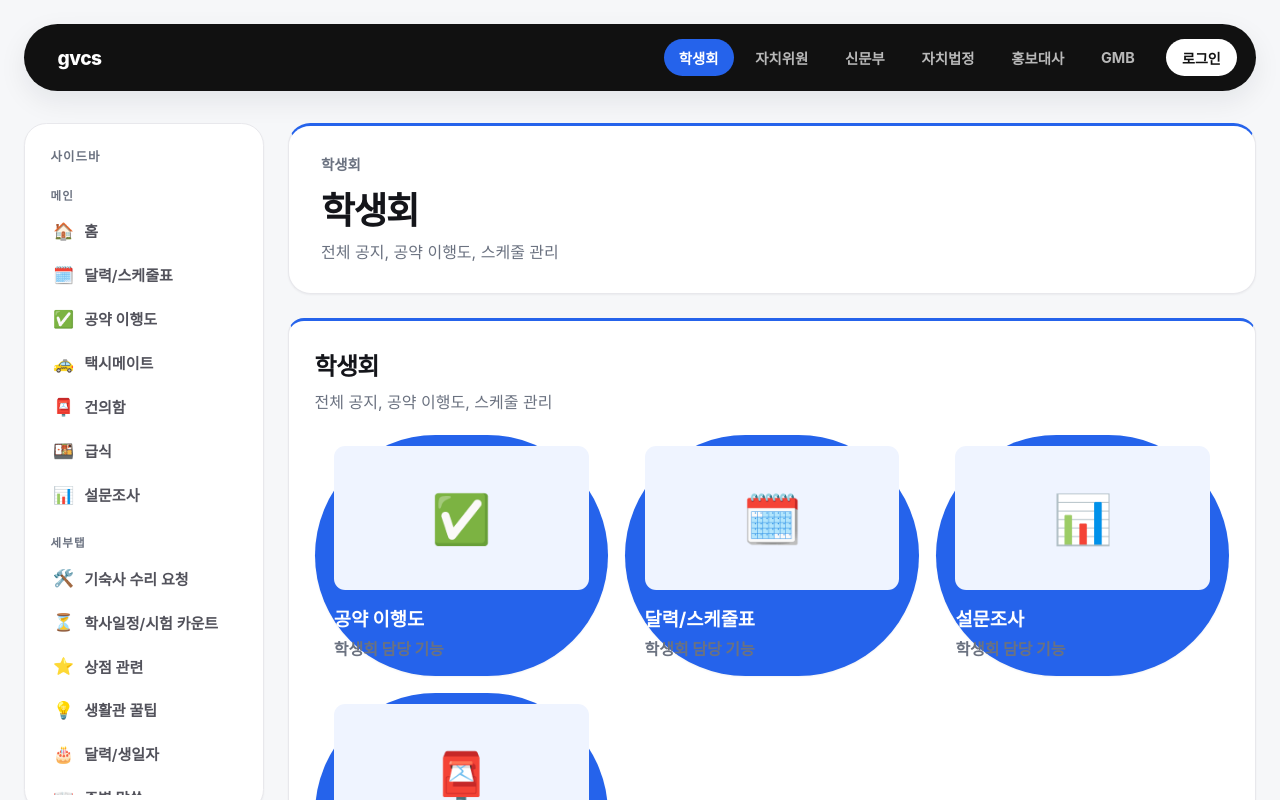
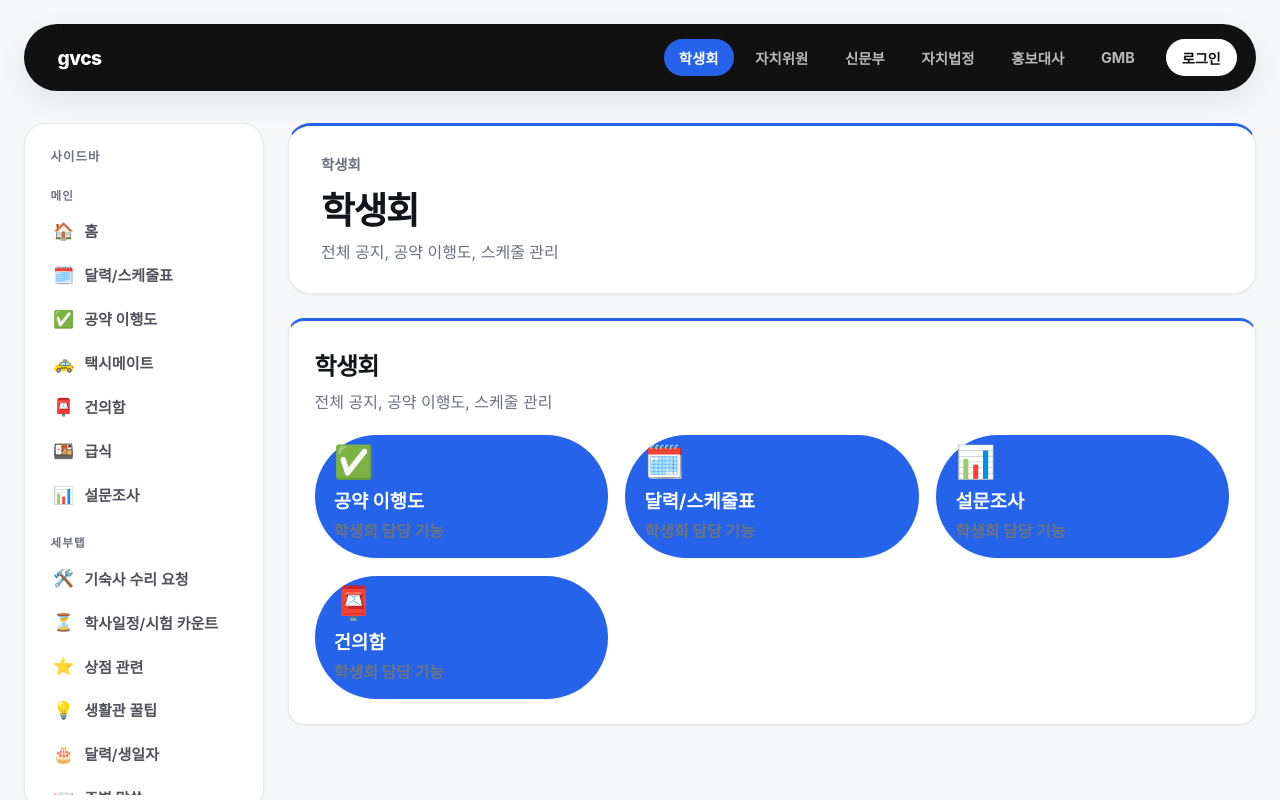
Before and after one commit to mg223080612-a11y/Dormhome, a React (Vite) app: page / in a window 1280 px wide. Both pictures are taken after a click on the button "학생회". Shown: the top 800 px of the page. Built offline with nearby package versions, Linux system fonts and the light colour scheme; a web font is replaced by a local one.

Commit message:
기능/숏폼 카드 뒤의 연파란 블록(media-thumb) 제거, 아이콘은 배경 없이 표시
Co-Authored-By: Claude Opus 4.8 (1M context) <noreply@anthropic.com>

```diff
--- a/src/pages/DepartmentPage.jsx
+++ b/src/pages/DepartmentPage.jsx
@@ -23,7 +23,7 @@ export default function DepartmentPage({ department, onNavigate }) {
               className="media-card"
               onClick={() => onNavigate(item.id)}
             >
-              <div className="media-thumb">{item.icon}</div>
+              <span className="media-icon">{item.icon}</span>
               <h3>{item.label}</h3>
               <p>{dept.label} 담당 기능</p>
             </button>
--- a/src/pages/FeaturePages.jsx
+++ b/src/pages/FeaturePages.jsx
@@ -414,7 +414,7 @@ export function ShortformPage() {
       <div className="media-grid">
         {shortforms.map((item) => (
           <a key={item.id} href={item.url} target="_blank" rel="noreferrer" className="media-card">
-            <div className="media-thumb">{item.type === 'vsco' ? '📷' : '▶'}</div>
+            <span className="media-icon">{item.type === 'vsco' ? '📷' : '▶'}</span>
             <h3>{item.title}</h3>
             <p>{item.owner} · {item.type}</p>
           </a>
--- a/src/styles/pages.css
+++ b/src/styles/pages.css
@@ -577,15 +577,11 @@ button.stat-card:hover {
   border-color: var(--dept-color);
 }
 
-.media-thumb {
-  display: grid;
-  place-items: center;
-  height: 9rem;
-  margin-bottom: 0.85rem;
-  border-radius: var(--radius-sm);
-  background: var(--dept-soft);
-  color: var(--dept-ink);
-  font-size: 3rem;
+.media-icon {
+  display: block;
+  margin-bottom: 0.5rem;
+  font-size: 2rem;
+  line-height: 1;
 }
 
 .media-card h3,
```
